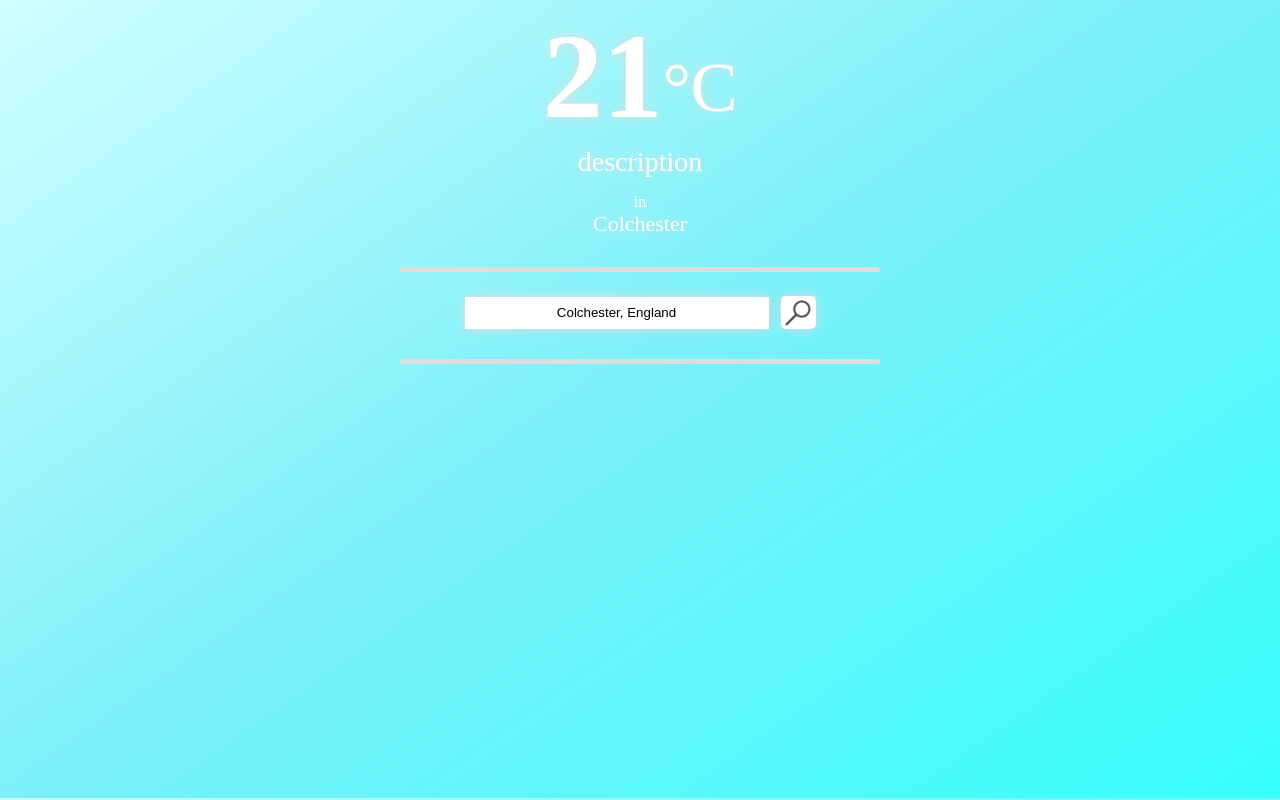
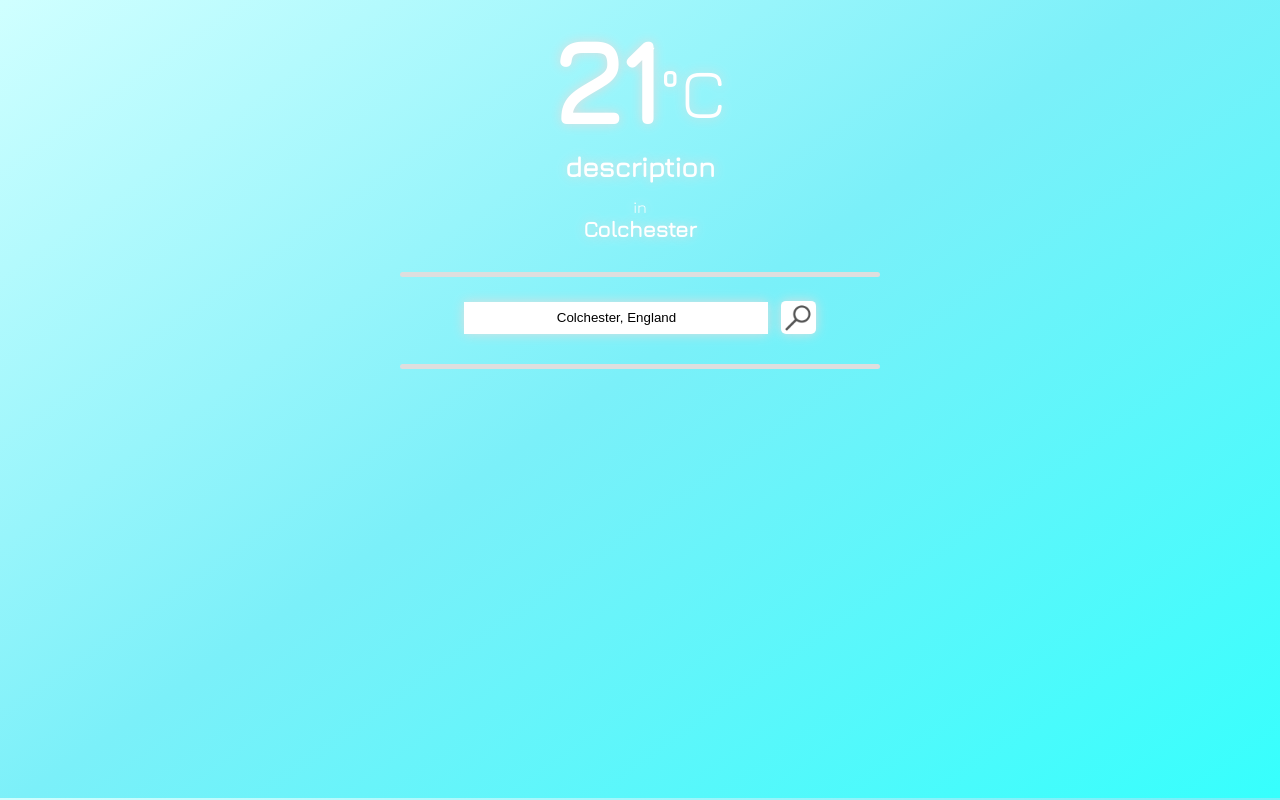
Before and after one commit to minichambre/weather-site, a website: page views/main.html in a window 1280 px wide. Drawn offline with nearby package versions, Linux system fonts and the light colour scheme; files that its build step writes are made by us from their sources; no server answers; files whose address does not match are found by name.

Commit message:
changed font and desktop view

```diff
--- a/public/stylesheets/style.css
+++ b/public/stylesheets/style.css
@@ -2,6 +2,7 @@ body {
   background: rgb(208,255,255);
   background: linear-gradient(145deg, rgba(208,255,255,1) 0%, rgba(123,240,249,1) 48%, rgba(54,255,253,1) 100%);
   height: 97.7vh;
+  font-family: 'Jura', sans-serif;
 }
 #container{
   margin:auto;
@@ -38,6 +39,7 @@ body {
 .description{
   font-size: 28px;
   margin-bottom: 15px;
+  font-weight: bolder;
 }
 
 .break{
@@ -50,10 +52,12 @@ body {
 
 .smaller{
   font-size:16px;
+  font-weight: lighter;
 }
 
 .medium{
   font-size:22px;
+  font-weight: bold;
 }
 
 .inputCity{
@@ -64,6 +68,7 @@ body {
   height: 30px;
   border: none;
   box-shadow: 0px 0px 12px 0px #dedede;
+  font-weight: lighter;
 }
 
 .searchButton{
--- a/views/main.html
+++ b/views/main.html
@@ -4,6 +4,7 @@
     <meta charset="utf-8">
     <meta name="viewport" content="width=device-width, initial-scale=1.0">
     <title>Gowing Weather</title>
+    <link href="https://fonts.googleapis.com/css?family=Jura" rel="stylesheet">
     <link rel='stylesheet' type="text/css" href="stylesheets/style.css">
     <script src="js/main.js" charset="utf-8"></script>
   </head>
```
